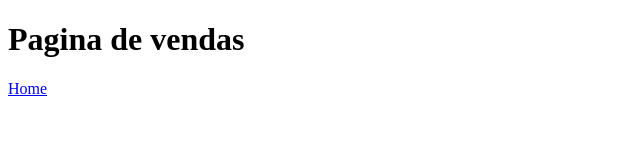
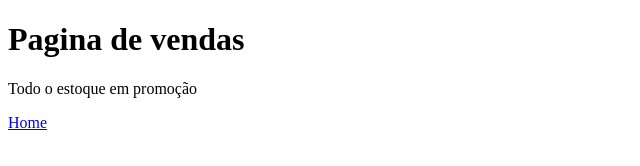
Before and after one commit to robsonnayland/site_de_vendas, a plain HTML site: page vendas.html in a window 1280 px wide. Shown: the whole page, without its empty margins (0-640 px from the left). Drawn offline with Linux system fonts and the light colour scheme.

Commit message:
Inclusão do banner promocional do e commerce

```diff
--- a/vendas.html
+++ b/vendas.html
@@ -7,6 +7,7 @@
 </head>
 <body>
     <h1>Pagina de vendas</h1>
+    <p>Todo o estoque em promoção</p>
     <a href="index.html">Home</a>
 </body>
 </html>
```
